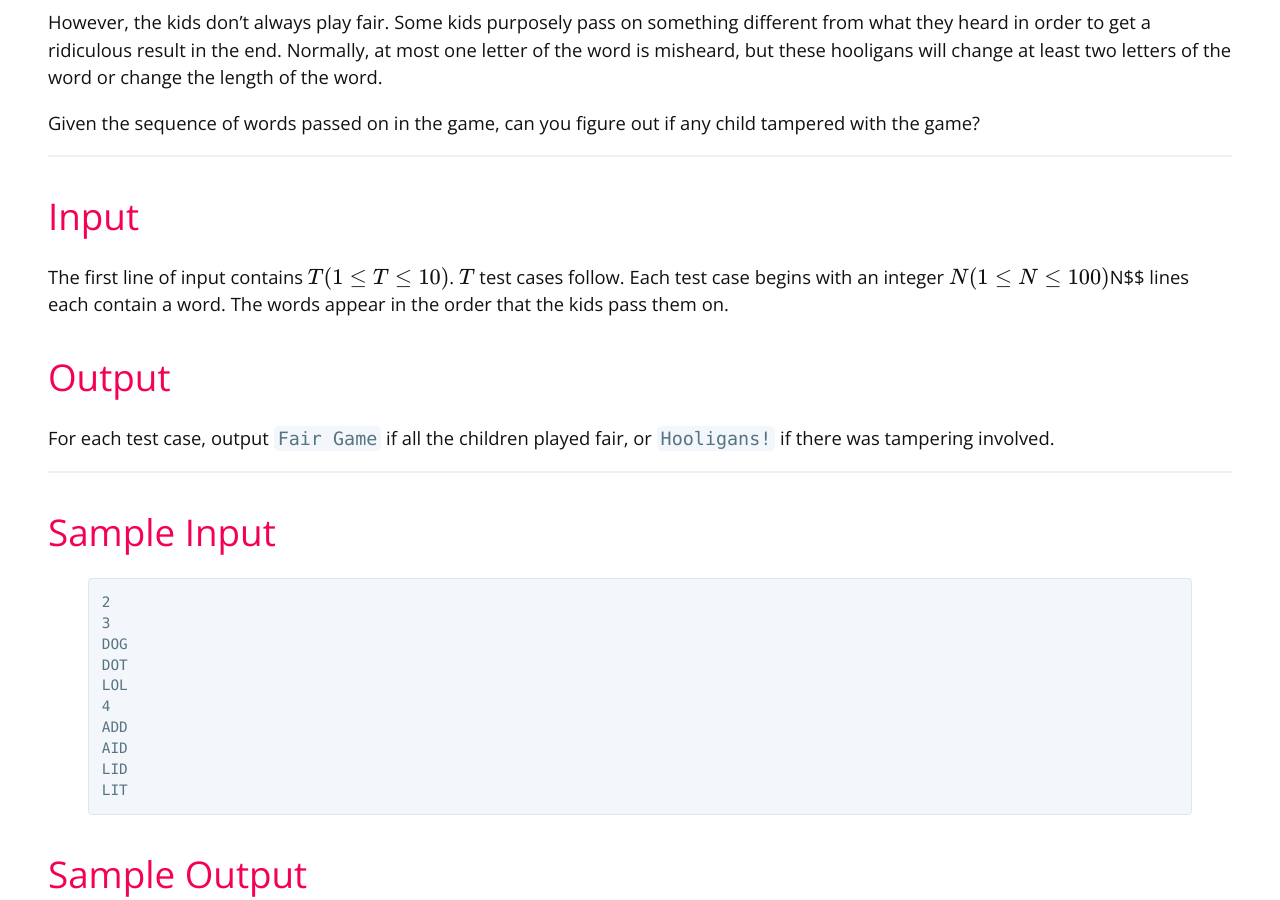
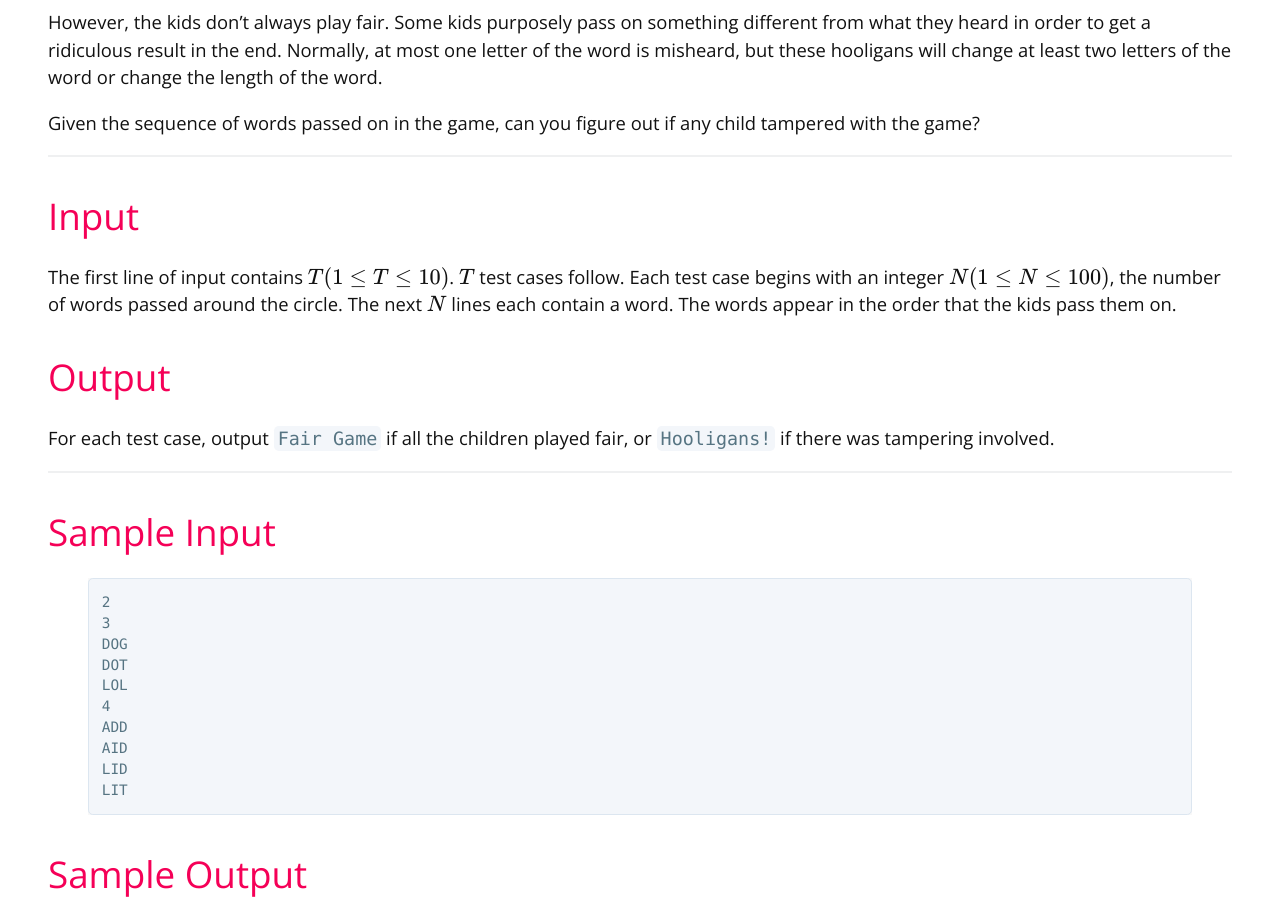
Before and after one commit to mcpt/mcpt.github.io, a Jekyll site: the page built from _cpt-problems/jdcc/2016/december/b.md, in a window 1280 px wide and 900 px high, scrolled down 426 px. Built offline with Jekyll 4.4.1, drawn with Linux system fonts in a browser that asks for light colours; formulas are drawn with MathJax 3.

Commit message:
fixed formatting again

```diff
--- a/_cpt-problems/jdcc/2016/december/b.md
+++ b/_cpt-problems/jdcc/2016/december/b.md
@@ -19,7 +19,7 @@ Given the sequence of words passed on in the game, can you figure out if any chi
 ---
 
 # Input
-The first line of input contains $$T (1 \leq T \leq 10)$$. $$T$$ test cases follow. Each test case begins with an integer $$N (1 \leq N \leq 100)%%, the number of words passed around the circle. The next $$N$$ lines each contain a word. The words appear in the order that the kids pass them on.
+The first line of input contains $$T (1 \leq T \leq 10)$$. $$T$$ test cases follow. Each test case begins with an integer $$N (1 \leq N \leq 100)$$, the number of words passed around the circle. The next $$N$$ lines each contain a word. The words appear in the order that the kids pass them on.
 
 # Output
 For each test case, output `Fair Game` if all the children played fair, or `Hooligans!` if there was tampering involved.
```
